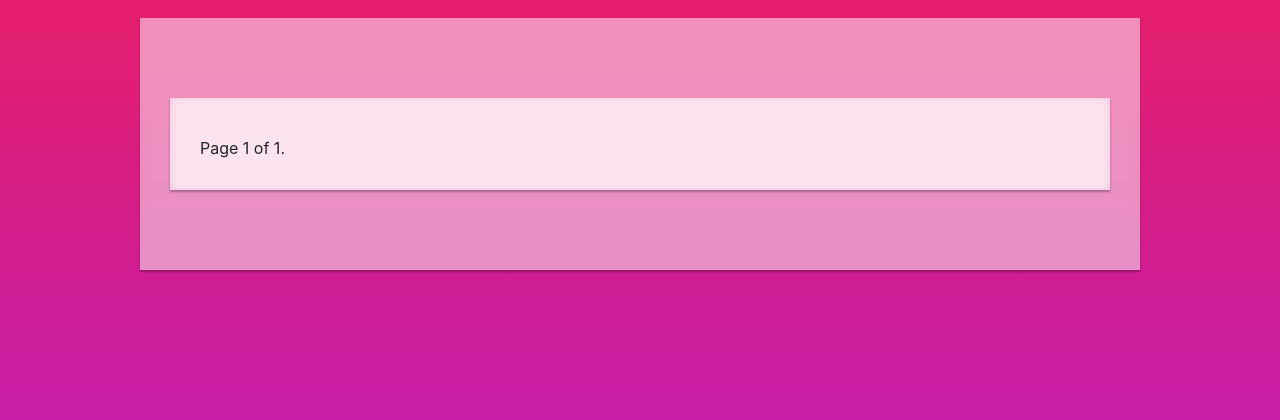
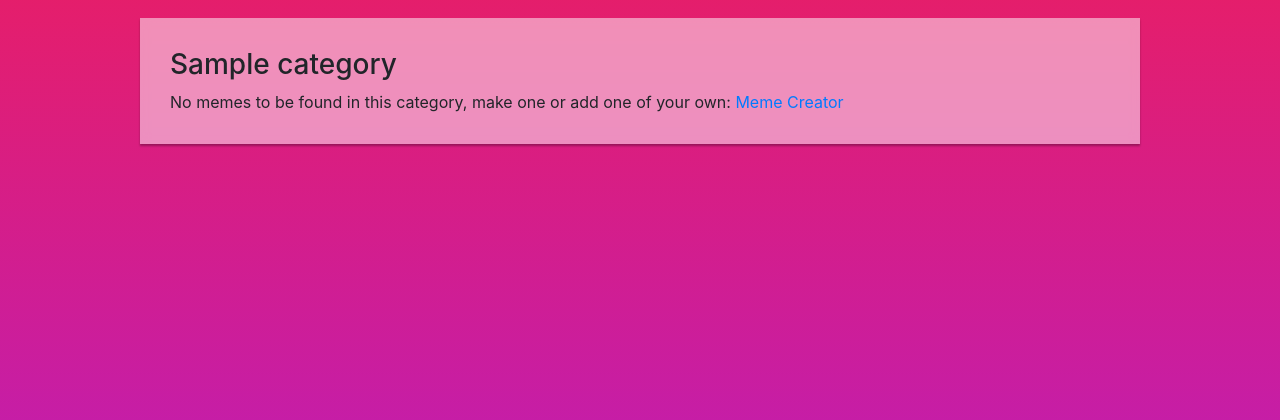
Before and after one commit to AmazonPriime/WAD2-Meme-Review, a Django app: a page that uses meme_review/templates/meme_app/category.html in a window 1280 px wide. Shown: the part 62-482 px from the top of the page. Run offline with Django 3.2, Linux system fonts and the light colour scheme; tables that the repository leaves empty hold one stand-in row (values such as "Sample post"); some libraries are stand-ins or nearby versions.

Commit message:
Updated categories to handle there being no memes more cleanly

```diff
--- a/meme_review/meme_app/views.py
+++ b/meme_review/meme_app/views.py
@@ -22,7 +22,7 @@ def index(request):
     if(len(memes)>0):
         context_dict['trending_meme'] = memes[random.randint(0,len(memes) - 1)]
     else:
-        context_dict['trending_meme'] = [] #pls fix this
+        context_dict['trending_meme'] = None
 
     # get memes to store on popular today, top up to 9 memes from today
     yesterday = datetime.now() - timedelta(days = 1)
@@ -108,7 +108,7 @@ def account(request, username):
         user = UserProfile.objects.get(user__username = username)
         context_dict['profile'] = user
     except:
-        return render(request, '404.html')
+        return render(request, '404.html', context_dict)
 
     if request.user.username == username:
         memes = Meme.objects.all().filter(user = user)
@@ -141,13 +141,16 @@ def category(request, cat):
     context_dict['categories'] = Category.objects.all()
     # checks if the category exists
     try:
-        print(cat)
         cat_obj = Category.objects.get(name = cat)
     except:
-        return render(request, '404.html')
+        return render(request, '404.html', context_dict)
 
     # gets memes with a specific category
     memes = Meme.objects.all().filter(category = cat_obj, nsfw = (not restrictor(request.user)))
+    if not memes:
+        context_dict['has_memes'] = False
+    else:
+        context_dict['has_memes'] = True
     paginator = Paginator(memes, 9) # 9 meme per page
     page_number = request.GET.get('page')
     page_obj = paginator.get_page(page_number)
@@ -176,7 +179,7 @@ def meme(request, id):
             meme.views += 1
             meme.save()
     except:
-        return render(request, '404.html')
+        return render(request, '404.html', context_dict)
     return render(request, 'meme_app/meme.html', context_dict)
 
 
--- a/meme_review/templates/meme_app/category.html
+++ b/meme_review/templates/meme_app/category.html
@@ -1,15 +1,14 @@
 {% extends 'meme_app/base.html' %}
 {% load static %}
 {% block title_block %}
-	{{category.name}}
+	{{category}}
 {% endblock %}
 
 {% block body_block%}
 	<div id="subcategories" class="form wide-form fade-in">
-
-
+		<h3>{{ category }}</h3>
+		{% if has_memes %}
 			<div class="form wide-form fade-in">
-	<h3>{{category.name}}</h3>
 				{% include 'meme_app/memeview.html' with memes=page %}
 				<div class="pagination">
 				<span class="step-links">
@@ -26,7 +25,9 @@
 					{% endif %}
 			    </span>
 			</div>
-
+		{% else %}
+			No memes to be found in this category, make one or add one of your own: <a href="{% url 'meme_creator' %}">Meme Creator</a>
+		{% endif %}
 	</div>
 
 {%endblock%}
```
Also changed, not shown: meme_review/templates/meme_app/index.html (line endings or trailing spaces). Lines whose indentation alone changed are shown as unchanged.
